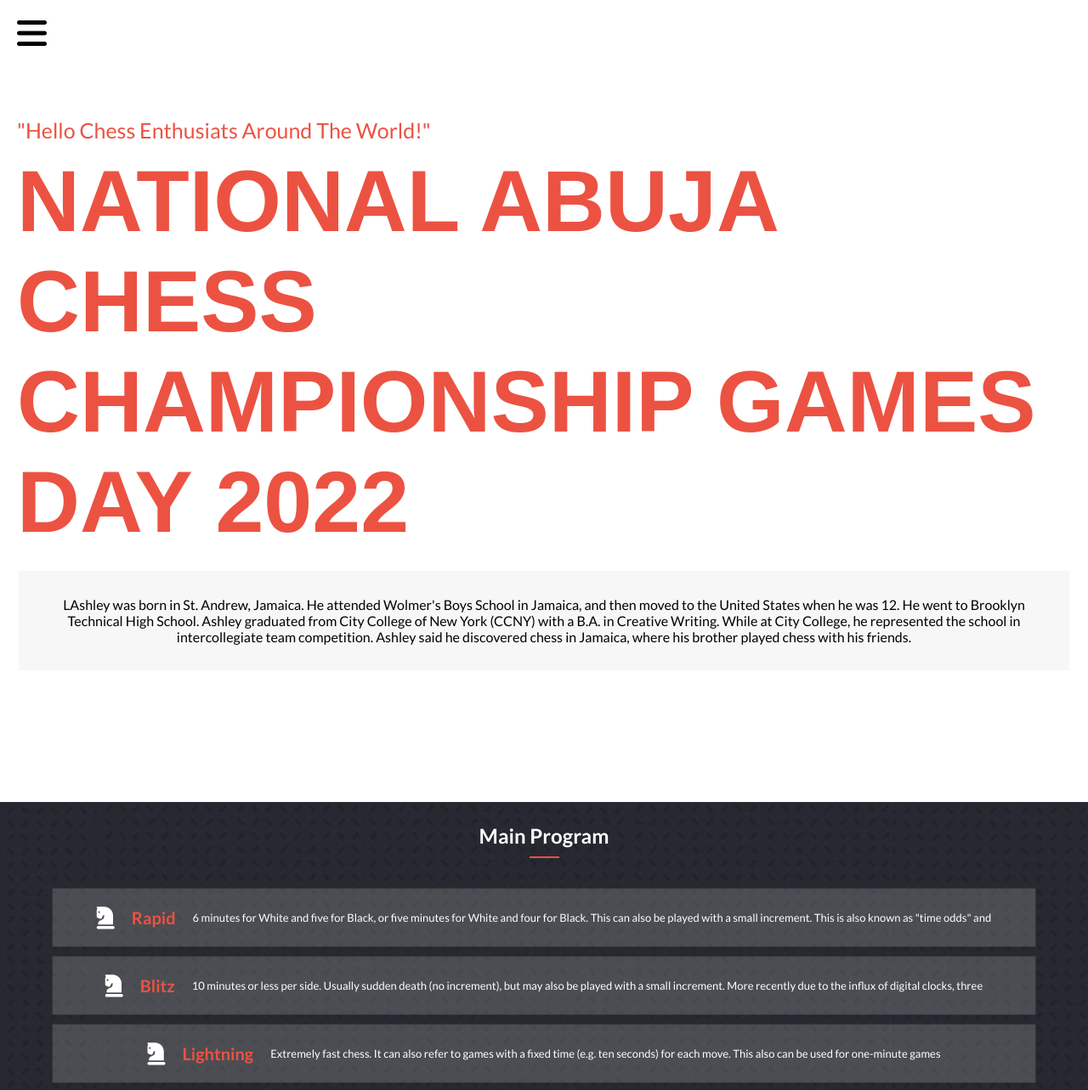
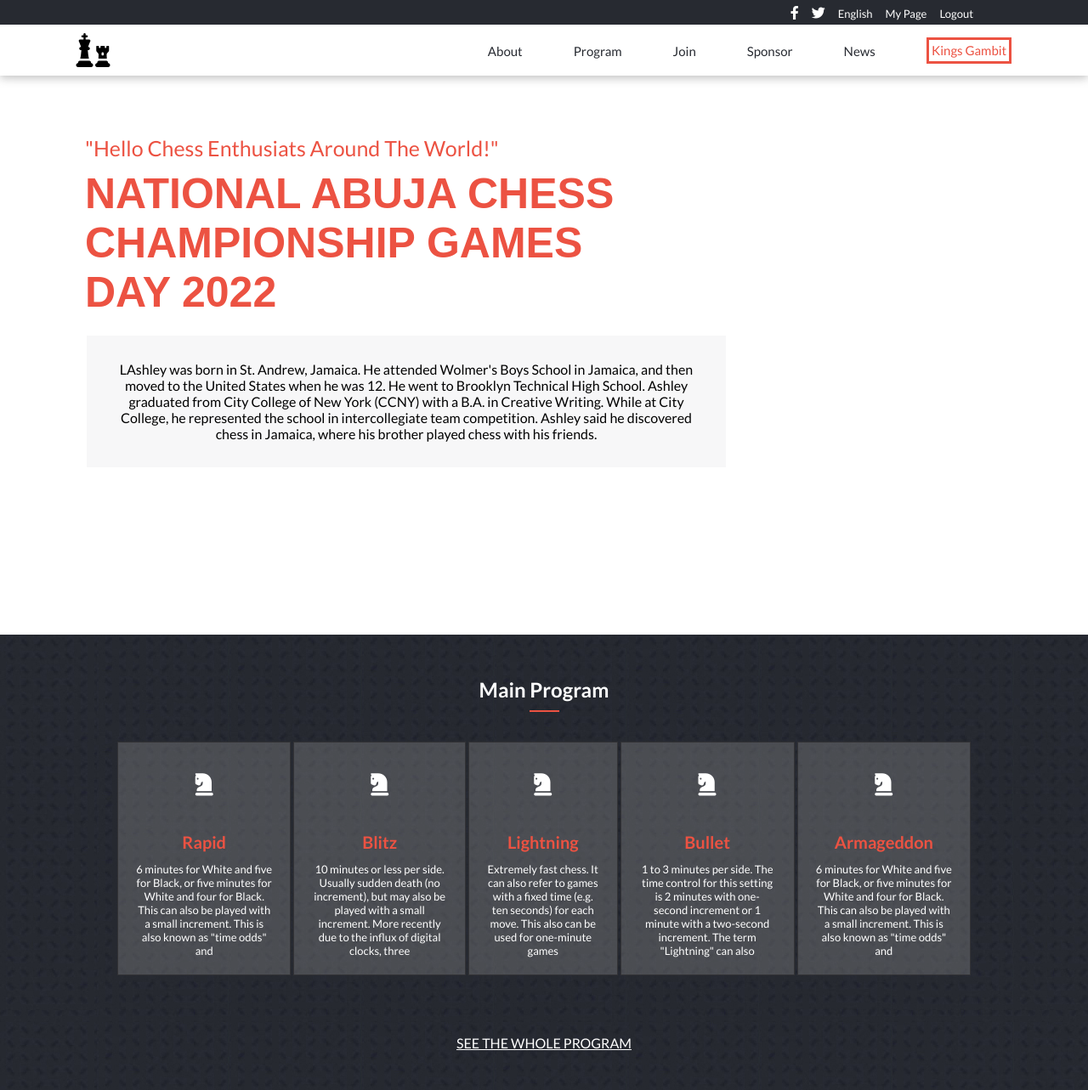
Before and after one commit to AduwuJoseph/Microverse-Capstone-Project1, a website: page index.html in a window 1280 px wide. Shown: the top 1283 px of the page at 85% size. Drawn offline with Linux system fonts and the light colour scheme; a web font is replaced by a local one.

Commit message:
Implemented the desktop version in style.css

```diff
--- a/style.css
+++ b/style.css
@@ -277,3 +277,211 @@
 footer {
     visibility: hidden;
 }
+
+@media (min-width: 768px) {
+    header {
+        box-shadow: 0 3px 10px 0 #4b4b4b73;
+    }
+
+    .hamburger {
+        display: none;
+    }
+
+    .top-nav {
+        display: flex;
+        justify-content: flex-end;
+        color: white;
+        background-color: #272a31;
+        padding: 5px 120px 5px;
+    }
+
+    .top-nav li {
+        margin-right: 15px;
+    }
+
+    .top-nav a {
+        color: white;
+        font-size: 13px;
+    }
+
+    .bottom-nav {
+        display: flex;
+        align-items: center;
+        justify-content: space-between;
+        box-shadow: 0 0 #888;
+        position: unset;
+        background-color: #fff;
+        padding-bottom: 10px;
+        padding-top: 10px;
+        margin-left: 7%;
+        margin-right: 7%;
+    }
+
+    .logo {
+        font-size: 40px;
+        color: black;
+    }
+
+    .menu {
+        display: flex;
+        align-items: center;
+    }
+
+    .menu-list {
+        margin-right: 60px;
+    }
+
+    .menu-list a {
+        color: #272a31;
+        font-size: 15px;
+    }
+
+    .highlight a {
+        color: #ec5242;
+        white-space: nowrap;
+        text-decoration: none;
+        border: 3px solid #ec5242;
+        font-size: 15px;
+        padding-inline: 0.2rem;
+        padding-block: 0.2rem;
+    }
+
+    .chess-players {
+        display: flex;
+        flex-wrap: wrap;
+        justify-content: center;
+        align-items: center;
+        align-content: center;
+        align-self: center;
+    }
+
+    .headline h1 {
+        color: #ec5242;
+        margin-top: 10px;
+        font-size: 50px;
+        font-family: 'cocogoose', sans-serif;
+    }
+
+    .player-details {
+        width: 50%;
+    }
+
+    .program-list {
+        flex-direction: column;
+        align-items: center;
+        justify-content: center;
+        text-align: center;
+        gap: 5px;
+        font-family: 'Lato', sans-serif;
+    }
+
+    .programs {
+        display: flex;
+        flex-direction: row;
+        gap: 3px;
+        font-size: 30px;
+    }
+
+    .icon {
+        margin-top: 15px;
+    }
+
+    .program-desc {
+        margin-top: 7px;
+    }
+
+    .program-title {
+        margin-top: 35px;
+    }
+
+    .program {
+        margin-left: 10%;
+        margin-right: 10%;
+        padding-top: 50px;
+        padding-bottom: 70px;
+    }
+
+    .join-event {
+        margin-top: 70px;
+        display: none;
+    }
+
+    .see-event {
+        display: flex;
+        text-decoration: underline;
+        color: #fff;
+        margin-top: 60px;
+    }
+
+    .players {
+        margin-left: 10%;
+        margin-right: 10%;
+    }
+
+    .partners {
+        background-color: #333336;
+        display: flex;
+        flex-direction: column;
+        align-items: center;
+        margin-top: 30px;
+        justify-content: center;
+    }
+
+    .partners h6 {
+        color: #888;
+        font-size: 20px;
+        font-weight: 500;
+        margin-top: 40px;
+    }
+
+    .partners hr {
+        width: 35px;
+        border: 1px solid #ec5242;
+        margin-top: 20px;
+        margin-bottom: 40px;
+    }
+
+    .partner {
+        color: #625e5e;
+        font-size: 2.5vw;
+        gap: 30px;
+        margin-bottom: 70px;
+        display: flex;
+        align-items: center;
+    }
+
+    .copyright {
+        display: flex;
+        align-items: center;
+        justify-content: center;
+        height: 150px;
+        background-color: rgb(242, 240, 240);
+    }
+
+    .copyright p {
+        margin-left: 50px;
+    }
+
+    .more {
+        display: none;
+    }
+
+    footer {
+        visibility: visible;
+    }
+
+    .description {
+        width: 70%;
+    }
+
+    .headline {
+        margin-left: 100px;
+        margin-right: 100px;
+        padding-top: 70px;
+        padding-bottom: 50px;
+    }
+
+    .player {
+        margin-left: 0;
+    }
+}
```
Lines whose indentation alone changed are shown as unchanged.
